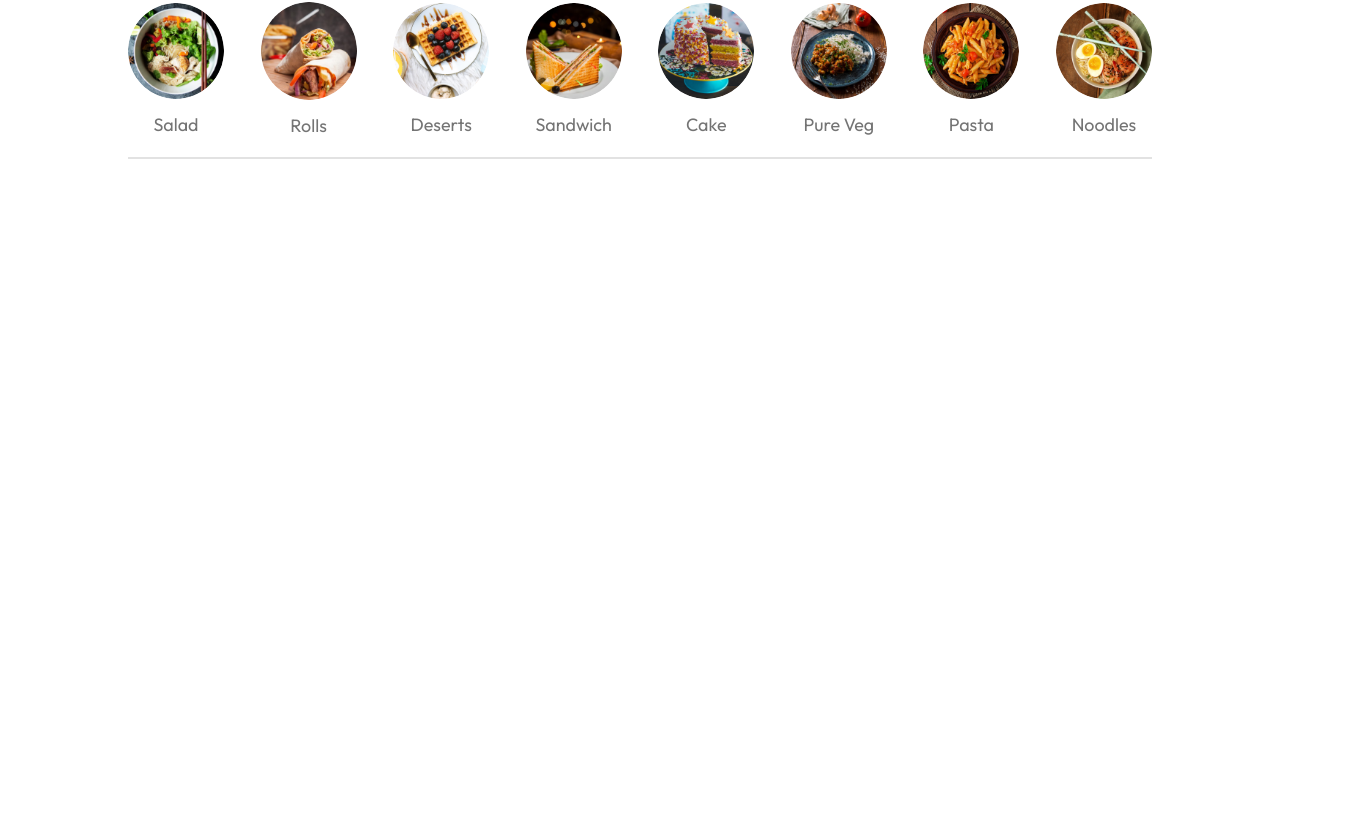
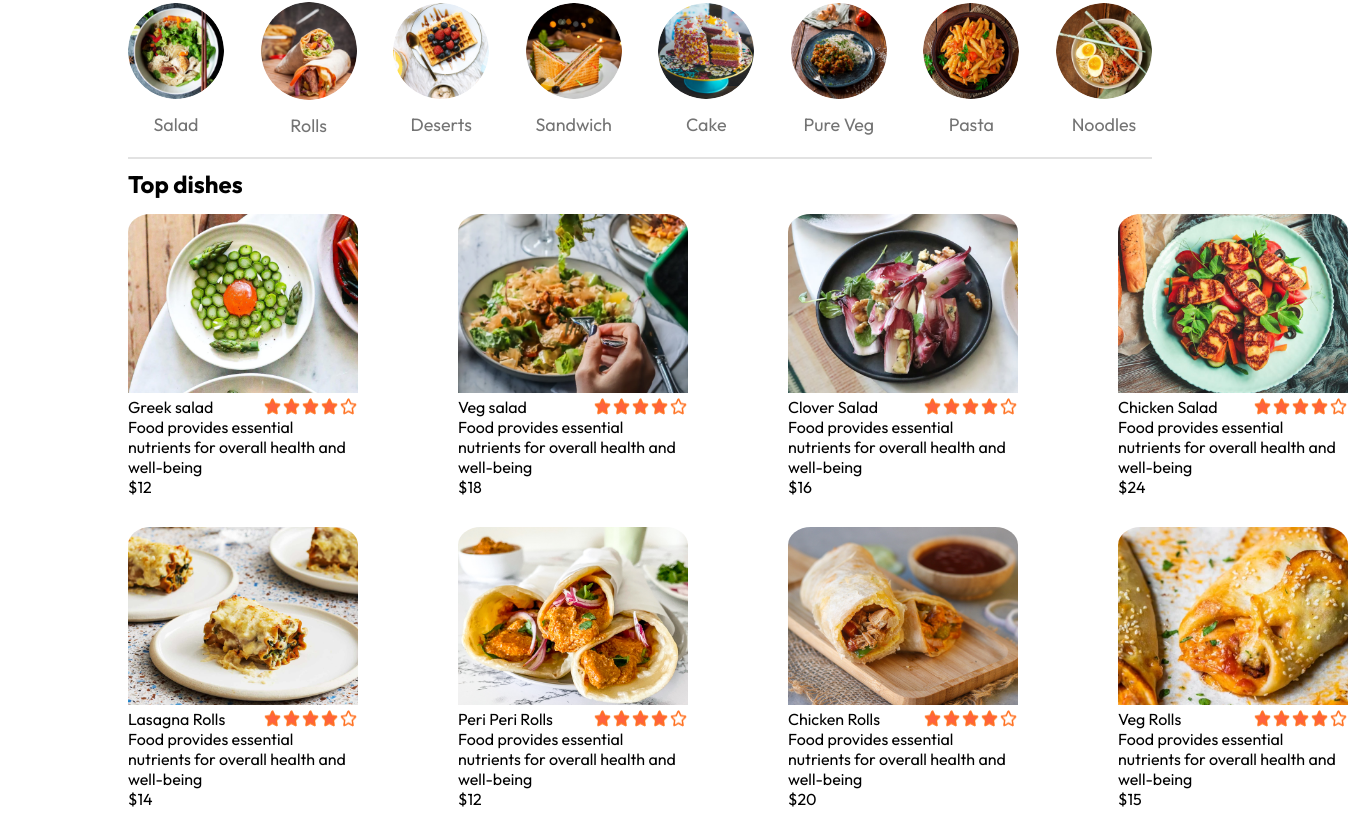
Before and after one commit to Aniket-Maity-22053660/Creating-An-E-commerce-Web-App, a React (Vite) app in the folder FoodNet/: page / in a window 1280 px wide. Shown: the part 675-1512 px from the top of the page, 1348 px wide, since content can reach past the window. Before the commit the page ends 844 px from the top, so only its background shows below. Built offline with nearby package versions, Linux system fonts and the light colour scheme; a web font is replaced by a local one.

Commit message:
Committed!

```diff
--- /dev/null
+++ b/FoodNet/src/components/foodDisplay/FoodDisplay.css
@@ -0,0 +1,5 @@
+.food-display-list{
+    display:grid;
+    grid-template-columns: 330px 330px 330px 330px;
+    width:80%;
+}
--- /dev/null
+++ b/FoodNet/src/components/foodDisplay/FoodDisplay.jsx
@@ -0,0 +1,24 @@
+import React, { useContext } from 'react'
+import './FoodDisplay.css'
+import FoodItem from '../foodItem/foodItem.jsx'
+import { StoreContext } from '../../context/storeContext.jsx'
+
+const FoodDisplay = ()=>{
+
+const { food_list } = useContext(StoreContext);
+
+    return(
+        <div className="food-display" id="food-display">
+            <h2>Top dishes</h2>
+            <div className="food-display-list">
+                {
+                    food_list.map((item, index)=>{
+                        return (<FoodItem key={index} id={item._id} name={item.name} description={item.description} image={item.image} price={item.price}/>)
+                    })
+                }
+            </div>
+        </div>
+    )
+}
+
+export default FoodDisplay
--- /dev/null
+++ b/FoodNet/src/components/foodItem/foodItem.css
@@ -0,0 +1,16 @@
+.food-item-image{
+    width:100%;
+    border-radius:10% 10% 0 0;
+
+}
+.food-item{
+    width:230px;
+    margin:15px 0px;
+}
+.food-item-name-rating{
+    display:flex;
+    justify-content: space-between;
+}
+.food-item-info{
+
+}
--- /dev/null
+++ b/FoodNet/src/components/foodItem/foodItem.jsx
@@ -0,0 +1,23 @@
+import React from 'react'
+import './foodItem.css'
+import { assets } from '../../assets/assets.js'
+const FoodItem = ({id, name, description, image, price}) =>{
+    return(
+        <div className='food-item'>
+            <div className='food-item-img-container'>
+                <img className='food-item-image' src={image} alt=''/>
+            </div>
+            <div className='food-item-info'>
+                <div className='food-item-name-rating'>
+                    <p>{name}</p>
+                    <img src={assets.rating_starts} alt=''/>
+                </div>
+                <p className='food-item-desc'>{description}</p>
+                <p className='food-item-price'>${price}</p>
+            </div>
+        </div>
+    )
+}
+
+
+export default FoodItem
--- a/FoodNet/src/components/menu/Menu.jsx
+++ b/FoodNet/src/components/menu/Menu.jsx
@@ -1,6 +1,7 @@
-import React from 'react'
+import React, { useState } from 'react'
 import './Menu.css'
 import { menu_list } from '../../assets/assets.js'
+import { StoreContext } from '../../context/storeContext.jsx'
 
 const Menu = ({category, setCategory}) => {
     return (
--- /dev/null
+++ b/FoodNet/src/context/storeContext.jsx
@@ -0,0 +1,17 @@
+import { createContext } from "react";
+import { food_list } from '../assets/assets.js';
+
+export const StoreContext = createContext(null)
+
+const StoreContextProvider = (props) => {
+    const contextValue = {
+        food_list
+    }
+    return (
+        <StoreContext.Provider value={contextValue}>
+            {props.children}
+        </StoreContext.Provider>
+    )
+}
+
+export default StoreContextProvider
--- a/FoodNet/src/main.jsx
+++ b/FoodNet/src/main.jsx
@@ -1,14 +1,17 @@
-import { StrictMode } from 'react'
 import { createRoot } from 'react-dom/client'
 import './index.css'
 import App from './App.jsx'
 import { BrowserRouter } from 'react-router-dom'
+import StoreContextProvider from './context/storeContext.jsx'
 
 
 createRoot(document.getElementById('root')).render(
   <>
   <BrowserRouter>
-    <App />
+    <StoreContextProvider>
+      <App />
+    </StoreContextProvider>
   </BrowserRouter>
   </>
+
 )
--- a/FoodNet/src/pages/Home/Home.jsx
+++ b/FoodNet/src/pages/Home/Home.jsx
@@ -2,6 +2,8 @@
 import './Home.css'
 import Header from '../../components/header/Header.jsx'
 import Menu from '../../components/menu/Menu.jsx'
+import FoodDisplay from '../../components/foodDisplay/FoodDisplay.jsx'
+
 const Home = ()=>{
     const [category, setCategory] = useState("all")
 
@@ -9,6 +11,7 @@
         <>
         <Header />
         <Menu category={category} setCategory={setCategory} />
+        <FoodDisplay category={category}/>
         </>
     )
 }
```
